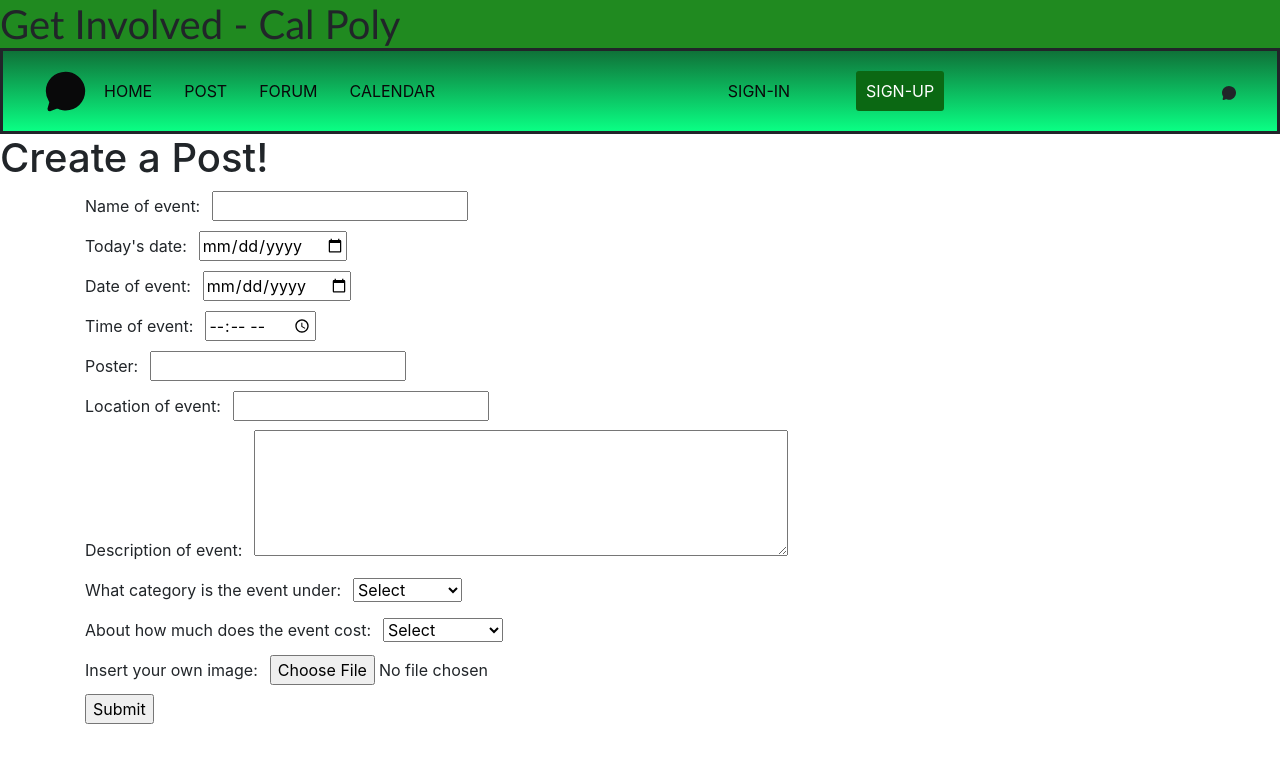
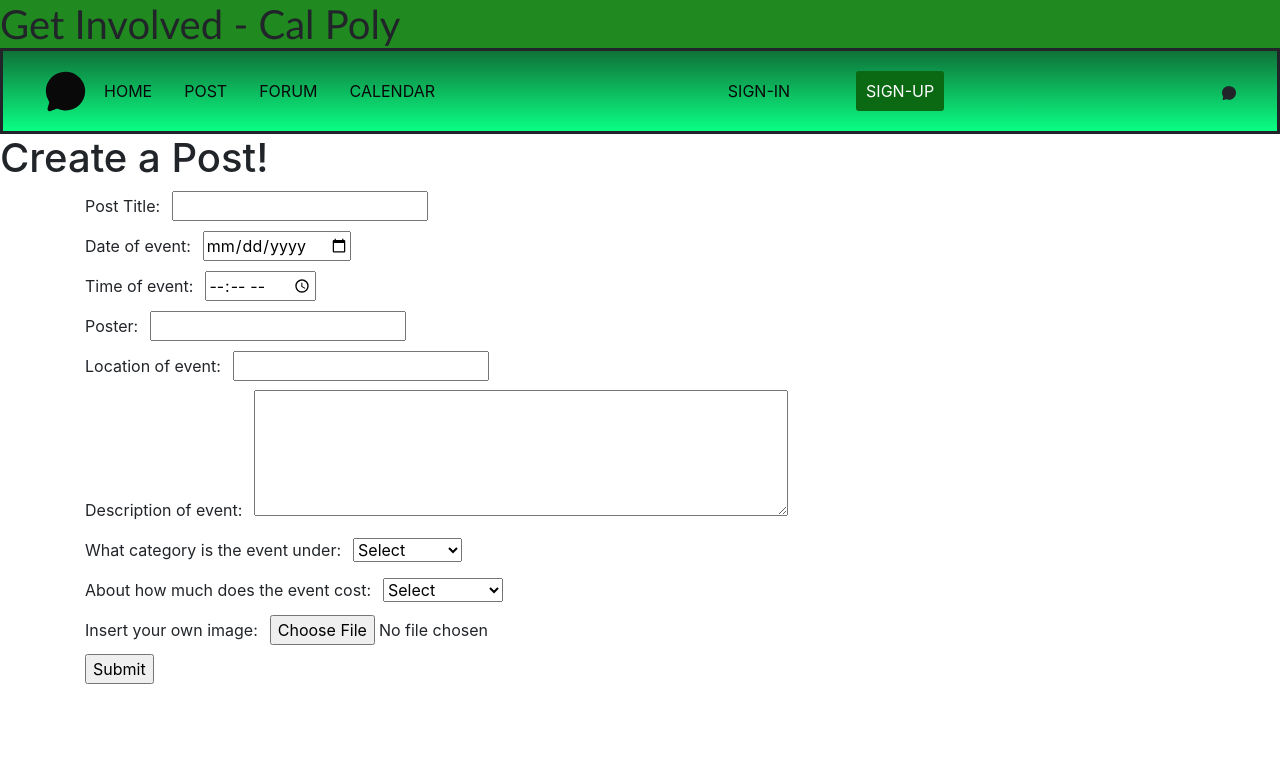
Before and after one commit to KennaReed/GetInvolved-CalPoly, a React (Create React App) app in the folder myapp/: page /post in a window 1280 px wide. Shown: the top 762 px of the page. Built offline with nearby package versions, Linux system fonts and the light colour scheme.

Commit message:
some UI stuff

```diff
--- a/myapp/src/Form.js
+++ b/myapp/src/Form.js
@@ -38,13 +38,6 @@
             publisher: post.publisher,
             content: post.content, keyWords: post.keyWords,
             Cost: post.Cost, Location: post.Location, image: post.image});
-    }
-    if (name === 'DatePosted') {
-      setPost(
-          {title: post.title, DateEvent: post.DateEvent,
-            DatePosted: value, time: post.time, publisher: post.publisher,
-            content: post.content, keyWords: post.keyWords, Cost: post.Cost,
-            Location: post.Location, image: post.image});
     }
     if (name === 'DateEvent') {
       setPost(
@@ -110,23 +103,13 @@
     <div >
       <form>
 
-        <label className="event" htmlFor="title">Name of event:</label>
+        <label className="event" htmlFor="title">Post Title:</label>
         <input className="event1"
           type="text"
           id="title"
           name="title"
           value={post.title}
           onChange={handleChange}>
-        </input>
-        <br></br>
-
-        <label className="date" htmlFor="DatePosted">Today's date:</label>
-        <input className="date1"
-          type="date"
-          id="DatePosted"
-          name="DatePosted"
-          value={post.DatePosted}
-          onChange = {handleChange}>
         </input>
         <br></br>
 
--- a/myapp/src/Home.js
+++ b/myapp/src/Home.js
@@ -2,6 +2,7 @@
 /* eslint-disable require-jsdoc */
 import React, {useState, useEffect} from 'react';
 import axios from 'axios';
+import styles from './home.module.css';
 
 function DisplayPost(props) {
   const posts = props.post1.map((post, index) => {
@@ -49,16 +50,9 @@
     Math.abs((b.DatePosted - a.DatePosted)));
 
   return (
-    <div className="home">
-      <p className="bio">
-            Welcome to our site! Below you can find multiple posts.
-            By clicking on calendar, you can check out all the
-            events during a certain period of time.
-            The forum page is where you can make comments on
-            events or ask questions.
-      </p>
+    <div className={styles.home}>
       <br/>
-      <h1> Recent Posts: </h1>
+      <h1 className={styles.opener}> Recent Posts: </h1>
       <br/>
       <div className="container">
         <DisplayPost post1={sortedposts}/>
--- /dev/null
+++ b/myapp/src/home.module.css
@@ -0,0 +1,10 @@
+.home {
+    background-color: lightgoldenrodyellow;
+}
+
+.opener {
+    font-family: DejaVu Sans Mono, monospaces;
+    padding-top: 1em;
+    padding-left: 1em;
+    padding-right: 1em;
+}
```
